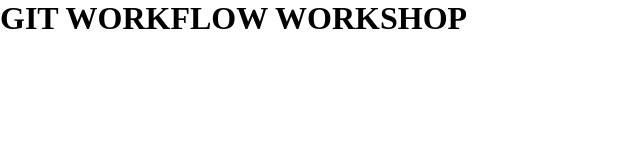
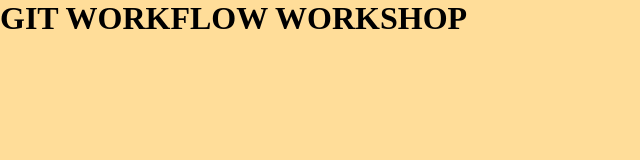
Before and after one commit to fac19/Git_workshop_repo-James-Ivo, a plain HTML site: page index.html in a window 1280 px wide. Shown: the whole page, without its empty margins (0-640 px from the left). Drawn offline with Linux system fonts and the light colour scheme.

Commit message:
add background color variable issue #8

```diff
--- a/style.css
+++ b/style.css
@@ -1,6 +1,11 @@
 * {
     margin: 0;
     padding: 0;
+    --bg-color: hsl(40, 100%, 80%);
+  }
+
+  body {
+    background-color: var(--bg-color);
   }
 
   .page-heading {
```
